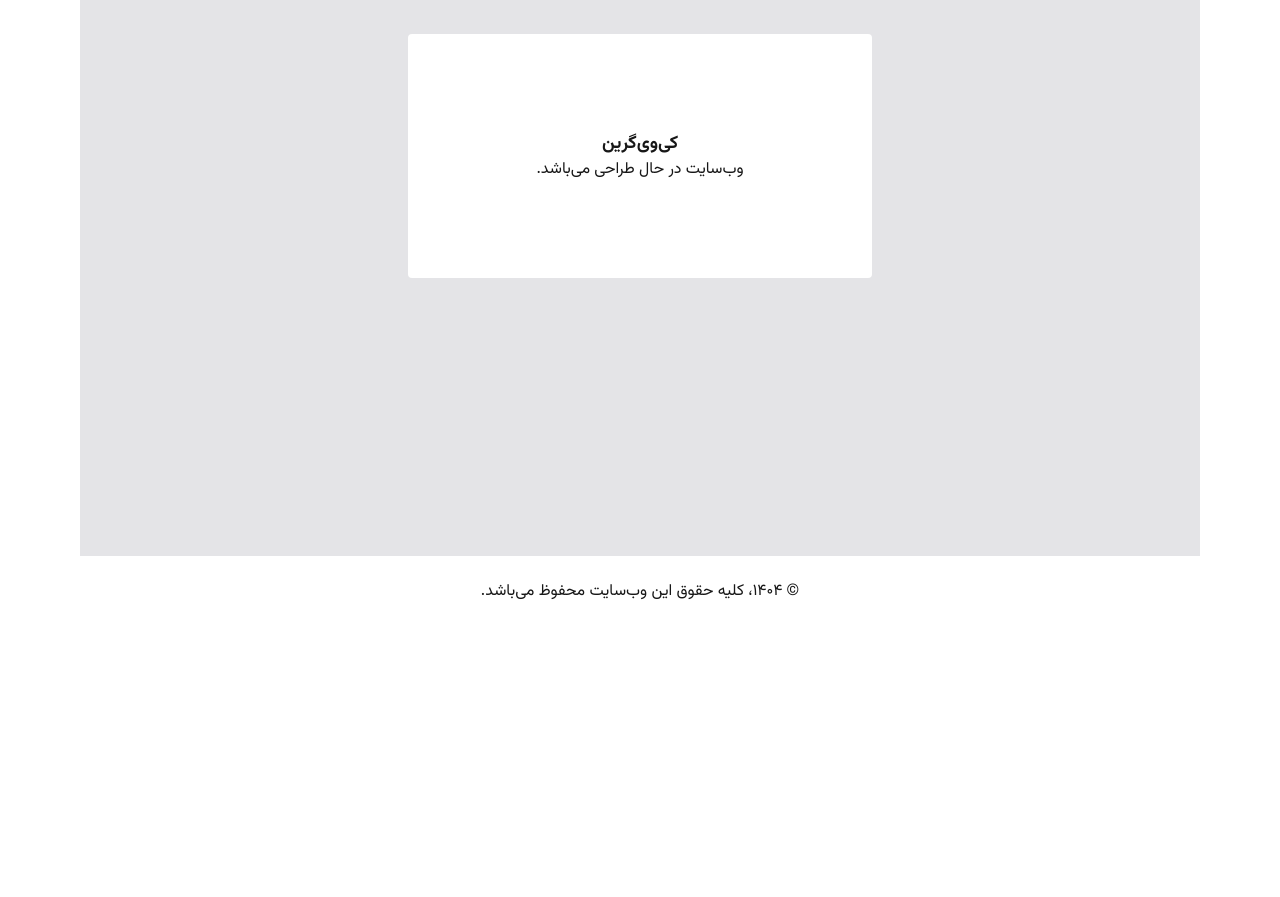
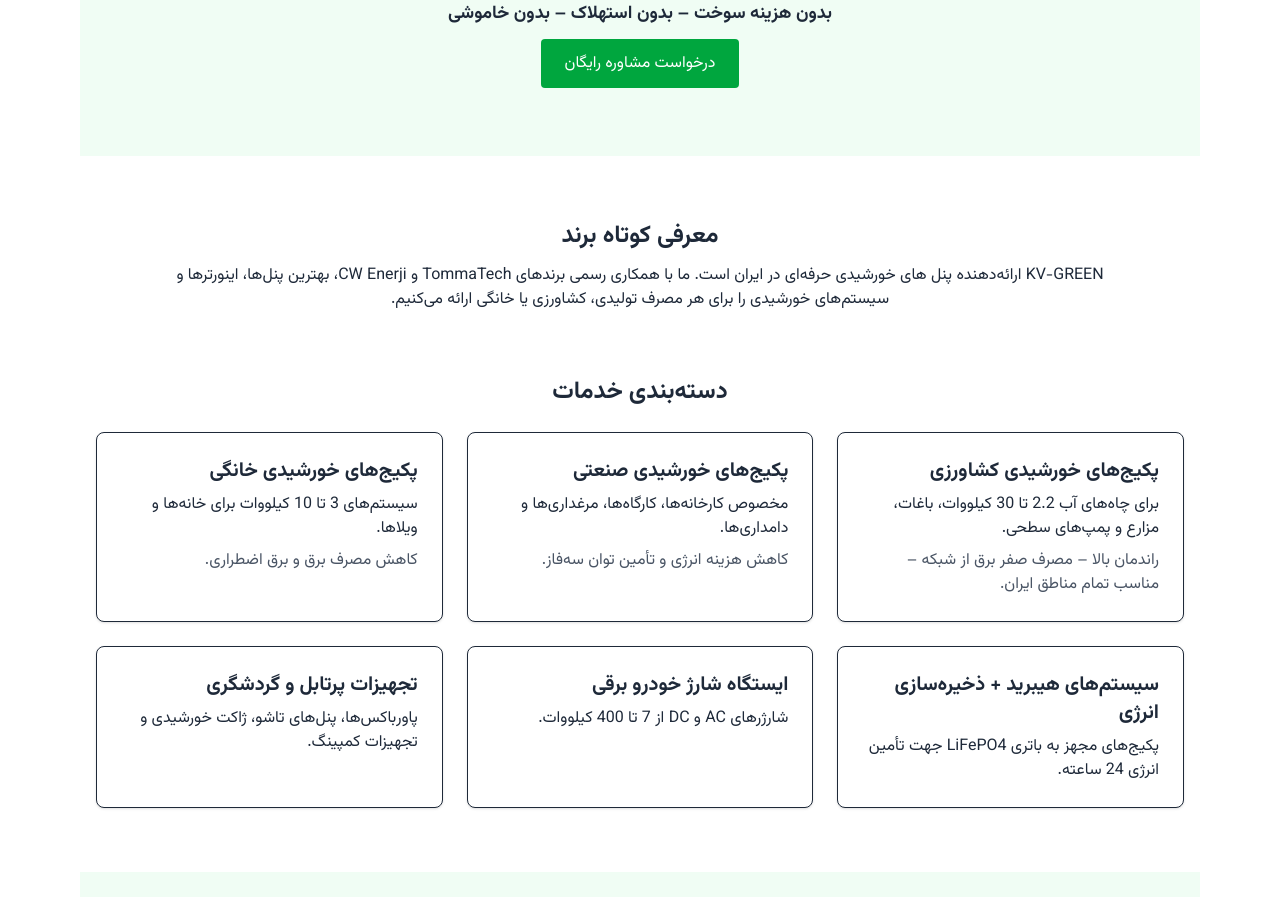
Before and after one commit to peywasti/kvgreen-website, a Next.js app: page / in a window 1280 px wide. Shown: the part 400-1297 px from the top of the page. Before the commit the page ends 1012 px from the top, so only its background shows below. Built offline with nearby package versions, Linux system fonts and the light colour scheme.

Commit message:
add homepage content

```diff
--- a/app/page.tsx
+++ b/app/page.tsx
@@ -1,13 +1,141 @@
-import Image from "next/image";
+export default function HomePage() {
+  return (
+    <div className="space-y-16 text-gray-800">
 
-export default function Home() {
-  return (
-    <div className="flex min-h-screen items-center justify-center bg-zinc-200 font-sans dark:bg-black">
-      <main className="flex flex-col justify-center items-center py-24 px-32 rounded-sm bg-white dark:bg-gray-900 sm:items-start">
+      {/* Hero Section */}
+      <section className="bg-green-50 py-20 text-center px-4">
+        <h1 className="text-4xl md:text-5xl font-bold mb-4">
+          KV-GREEN | راهکارهای پاک و همیشگی با پنل های خورشیدی
+        </h1>
+        <p className="text-lg md:text-xl mb-6">
+          تأمین انرژی پایدار با پکیج‌های تخصصی خورشیدی، مناسب چاه‌های آب، کارخانه‌ها، واحدهای تولیدی و خانه‌ها.
+        </p>
+        <p className="text-lg font-semibold mb-6">بدون هزینه سوخت – بدون استهلاک – بدون خاموشی</p>
+        <a
+          href="/contact"
+          className="bg-green-600 text-white px-6 py-3 rounded hover:bg-green-700 transition"
+        >
+          درخواست مشاوره رایگان
+        </a>
+      </section>
 
-        <h1 className="text-lg font-bold self-center">کی‌وی‌گرین</h1>
-        <p>وب‌سایت در حال طراحی می‌باشد.</p>
-      </main>
+      {/* معرفی کوتاه برند */}
+      <section className="max-w-5xl mx-auto px-4 text-center space-y-3">
+        <h2 className="text-2xl font-bold">معرفی کوتاه برند</h2>
+        <p>
+          KV-GREEN ارائه‌دهنده پنل های خورشیدی حرفه‌ای در ایران است. ما با همکاری رسمی برندهای TommaTech و CW Enerji، بهترین پنل‌ها، اینورترها و سیستم‌های خورشیدی را برای هر مصرف تولیدی، کشاورزی یا خانگی ارائه می‌کنیم.
+        </p>
+      </section>
+
+      {/* دسته‌بندی خدمات */}
+      <section className="max-w-6xl mx-auto px-4 space-y-12">
+        <h2 className="text-2xl font-bold text-center mb-6">دسته‌بندی خدمات</h2>
+        <div className="grid gap-6 md:grid-cols-2 lg:grid-cols-3">
+
+          <div className="bg-white border rounded-lg shadow-sm p-6">
+            <h3 className="text-xl font-semibold mb-2">پکیج‌های خورشیدی کشاورزی</h3>
+            <p>برای چاه‌های آب 2.2 تا 30 کیلووات، باغات، مزارع و پمپ‌های سطحی.</p>
+            <p className="mt-2 text-gray-600">راندمان بالا – مصرف صفر برق از شبکه – مناسب تمام مناطق ایران.</p>
+          </div>
+
+          <div className="bg-white border rounded-lg shadow-sm p-6">
+            <h3 className="text-xl font-semibold mb-2">پکیج‌های خورشیدی صنعتی</h3>
+            <p>مخصوص کارخانه‌ها، کارگاه‌ها، مرغداری‌ها و دامداری‌ها.</p>
+            <p className="mt-2 text-gray-600">کاهش هزینه انرژی و تأمین توان سه‌فاز.</p>
+          </div>
+
+          <div className="bg-white border rounded-lg shadow-sm p-6">
+            <h3 className="text-xl font-semibold mb-2">پکیج‌های خورشیدی خانگی</h3>
+            <p>سیستم‌های 3 تا 10 کیلووات برای خانه‌ها و ویلاها.</p>
+            <p className="mt-2 text-gray-600">کاهش مصرف برق و برق اضطراری.</p>
+          </div>
+
+          <div className="bg-white border rounded-lg shadow-sm p-6">
+            <h3 className="text-xl font-semibold mb-2">سیستم‌های هیبرید + ذخیره‌سازی انرژی</h3>
+            <p>پکیج‌های مجهز به باتری LiFePO4 جهت تأمین انرژی 24 ساعته.</p>
+          </div>
+
+          <div className="bg-white border rounded-lg shadow-sm p-6">
+            <h3 className="text-xl font-semibold mb-2">ایستگاه شارژ خودرو برقی</h3>
+            <p>شارژرهای AC و DC از 7 تا 400 کیلووات.</p>
+          </div>
+
+          <div className="bg-white border rounded-lg shadow-sm p-6">
+            <h3 className="text-xl font-semibold mb-2">تجهیزات پرتابل و گردشگری</h3>
+            <p>پاورباکس‌ها، پنل‌های تاشو، ژاکت خورشیدی و تجهیزات کمپینگ.</p>
+          </div>
+
+        </div>
+      </section>
+
+      {/* چرا KV-GREEN */}
+      <section className="bg-green-50 py-16 px-4">
+        <h2 className="text-2xl font-bold text-center mb-6">چرا KV-GREEN کی وی گرین؟</h2>
+        <ul className="max-w-4xl mx-auto list-disc pr-6 space-y-2 text-gray-700">
+          <li>همکاری رسمی با TommaTech و CW Enerji</li>
+          <li>محصولات اصل، گارانتی معتبر، کیفیت اروپایی (آلمانی)</li>
+          <li>تخصص کامل در پکیج‌های چاه آب</li>
+          <li>از ۲.۲ تا ۳۰ کیلووات، مناسب عمق‌های مختلف</li>
+        </ul>
+
+        <div className="max-w-4xl mx-auto mt-8 space-y-4 text-gray-700">
+          <p>طراحی فنی بر اساس داده‌های واقعی: محاسبه عمق، دبی، توان پمپ و ظرفیت تولید انرژی.</p>
+          <p>اجرا توسط تیم متخصص: نصب استاندارد + تابلو برق صنعتی + تست کامل.</p>
+          <p>پشتیبانی واقعی: قطعات یدکی – گارانتی – پاسخ‌گویی ۷ روز هفته.</p>
+        </div>
+      </section>
+
+      {/* پکیج‌های پرفروش کشاورزی */}
+      <section className="max-w-6xl mx-auto px-4 space-y-12">
+        <h2 className="text-2xl font-bold text-center mb-6">پکیج‌های پرفروش کشاورزی KV-GREEN</h2>
+        <div className="grid gap-6 md:grid-cols-2 lg:grid-cols-4">
+
+          <div className="bg-white border rounded-lg shadow-sm p-4 text-center">
+            <h3 className="font-semibold text-lg mb-2">پکیج 5.5 کیلووات</h3>
+            <p>برای چاه‌های 30–60 متر</p>
+            <p>۱۲ عدد پنل ۵۵۰ وات + اینورتر TT</p>
+          </div>
+
+          <div className="bg-white border rounded-lg shadow-sm p-4 text-center">
+            <h3 className="font-semibold text-lg mb-2">پکیج 7.5 کیلووات حرفه‌ای</h3>
+            <p>برای چاه‌های 40–80 متر</p>
+            <p>ورودی 1000 ولت – راندمان بالا</p>
+          </div>
+
+          <div className="bg-white border rounded-lg shadow-sm p-4 text-center">
+            <h3 className="font-semibold text-lg mb-2">پکیج 15 کیلووات</h3>
+            <p>برای چاه‌های عمیق</p>
+            <p>۳۰ عدد پنل 600 وات</p>
+          </div>
+
+          <div className="bg-white border rounded-lg shadow-sm p-4 text-center">
+            <h3 className="font-semibold text-lg mb-2">پکیج 30 کیلووات</h3>
+            <p>برای مزارع بزرگ</p>
+            <p>۴۰ عدد پنل 675 وات + اینورتر صنعتی</p>
+          </div>
+
+        </div>
+        <div className="text-center mt-6">
+          <a
+            href="/products"
+            className="bg-green-600 text-white px-6 py-3 rounded hover:bg-green-700 transition"
+          >
+            مشاهده پکیج‌ها
+          </a>
+        </div>
+      </section>
+
+      {/* گواهی‌نامه‌ها و برندهای همکار */}
+      <section className="bg-green-50 py-16 px-4">
+        <h2 className="text-2xl font-bold text-center mb-6">گواهی‌نامه‌ها و برندهای همکار</h2>
+        <ul className="max-w-4xl mx-auto list-disc pr-6 space-y-2 text-gray-700 text-center">
+          <li>نمایندگی رسمی TommaTech</li>
+          <li>همکاری با CW Enerji</li>
+          <li>موجودی دائمی قطعات</li>
+          <li>استاندارد CE – ISO – TIER1</li>
+        </ul>
+      </section>
+
     </div>
   );
 }
```
